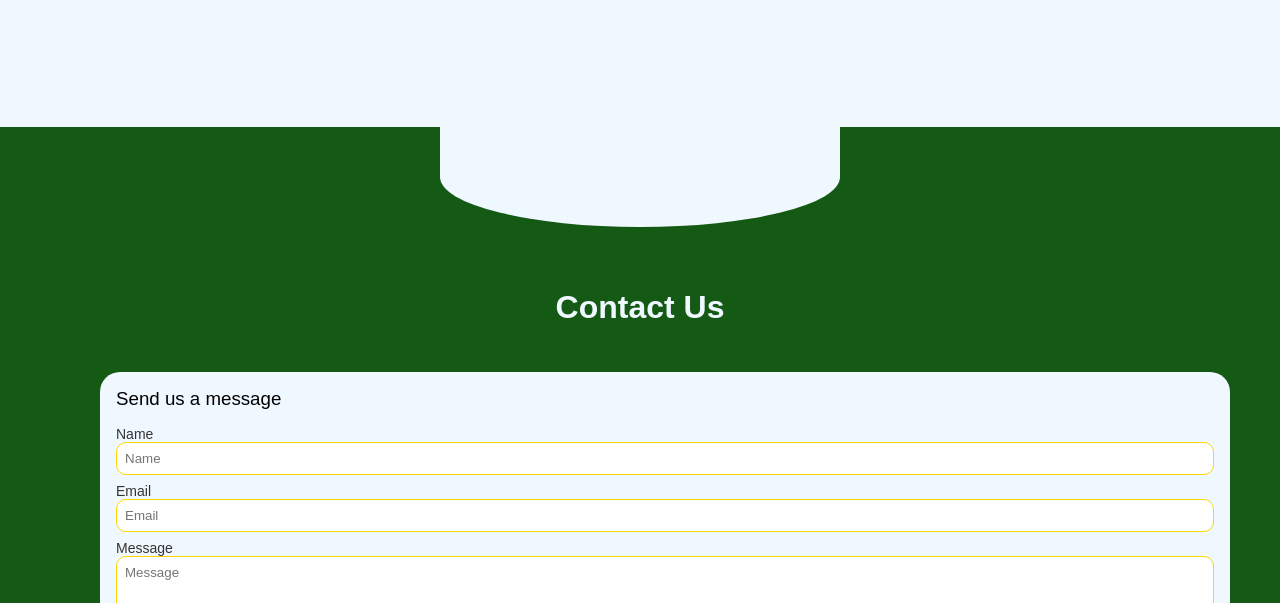
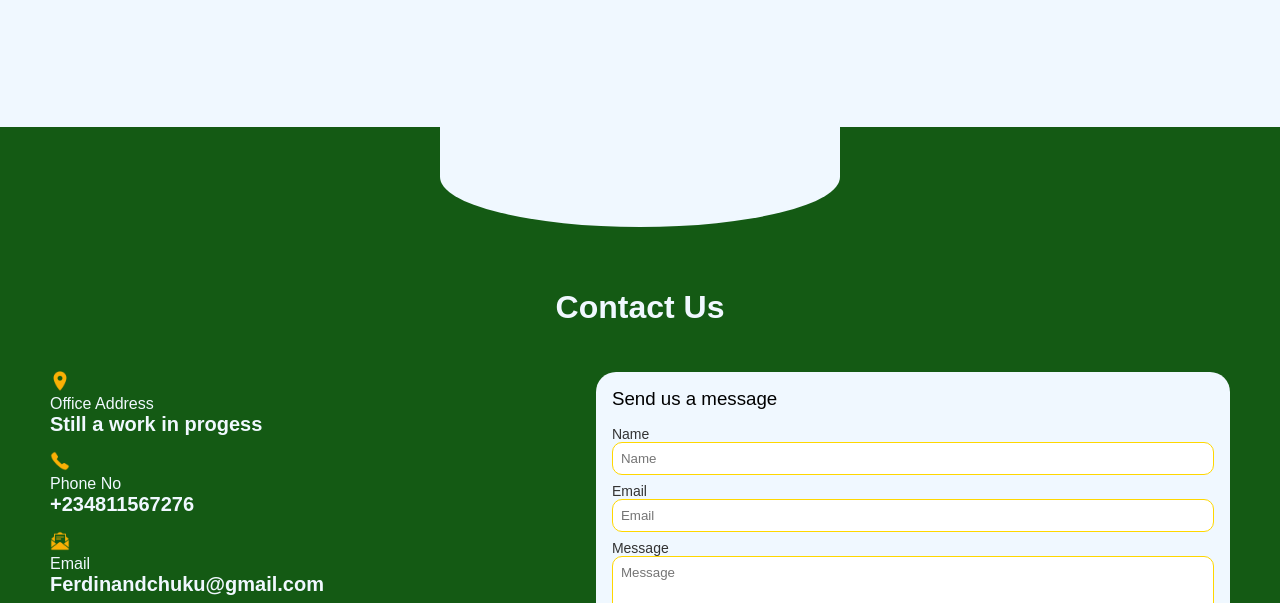
Before and after one commit to Victoria-cyb/product-page, a plain HTML site: page frontend/index.html in a window 1280 px wide. Shown: the part 2409-3012 px from the top of the page. Drawn offline with Linux system fonts and the light colour scheme.

Commit message:
initial commit

```diff
--- a/frontend/index.html
+++ b/frontend/index.html
@@ -206,7 +206,9 @@
       </div>
     </section>
 
-    <!-- <section id="contact" class="section">
+
+
+    <section id="contact" class="section"> <!-- Remove # from id -->
     <div class="contact">
         <div class="ball"></div>
         <div class="contact-content">
@@ -256,37 +258,6 @@
                 <div class="float fade-in">
                     <div class="form">
                         <h3>Send us a message</h3>
-                       <div id="contact-form">
-                          <p>Name</p>
-                          <input type="text" name="name" placeholder="Name" required>
-                          <p>Email</p>
-                          <input type="email" name="email" placeholder="Email" required>
-                          <p>Message</p>
-                          <textarea name="message" placeholder="Message" required></textarea>
-                          <button type="submit">Send Message</button>
-                       </div>
-                       <div id="form-feedback" style="display: none; margin-top: 10px;"></div>
-                    </div>
-                 </div>
-              </div>
-           </div>
-        </div>
-    </section> -->
-
-    <section id="contact" class="section"> <!-- Remove # from id -->
-    <div class="contact">
-        <div class="ball"></div>
-        <div class="contact-content">
-            <div class="products-content fade-in">
-                <h4>Contact Us</h4>
-            </div>
-            <div class="us">
-                <div class="details fade-in">
-                    <!-- ... (keep existing content) -->
-                </div>
-                <div class="float fade-in">
-                    <div class="form">
-                        <h3>Send us a message</h3>
                         <form id="contact-form"> <!-- Change div to form -->
                             <p>Name</p>
                             <input type="text" name="name" placeholder="Name" required>
```
Lines whose indentation alone changed are shown as unchanged.
